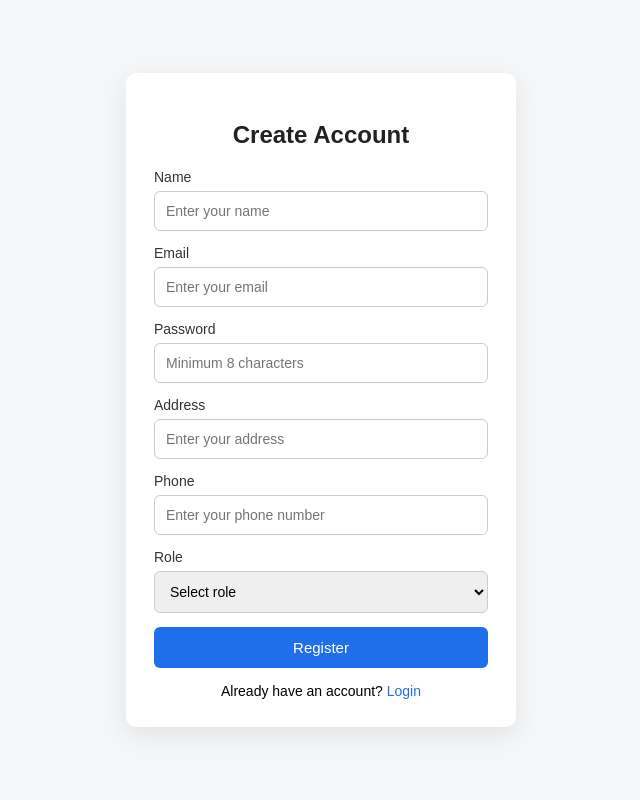
After one commit to ArafatJamil254/online-car-rent, a PHP site: page /views/register.php in a window 1280 px wide. The commit adds this page. Shown: the whole page, without its empty margins (319-959 px from the left). Run offline with PHP 8.4, Linux system fonts and the light colour scheme.

Commit message:
Auth configuration_1st task

```diff
--- /dev/null
+++ b/assets/ajax.js
@@ -0,0 +1,70 @@
+// Task 1 - 23-53651-3
+// JS validation for registration and login
+
+document.addEventListener("DOMContentLoaded", function () {
+    const registerForm = document.getElementById("registerForm");
+    const loginForm = document.getElementById("loginForm");
+
+    function showClientError(message) {
+        const errorBox = document.getElementById("clientError");
+
+        if (errorBox) {
+            errorBox.textContent = message;
+            errorBox.style.display = "block";
+        } else {
+            alert(message);
+        }
+    }
+
+    if (registerForm) {
+        registerForm.addEventListener("submit", function (event) {
+            const name = registerForm.name.value.trim();
+            const email = registerForm.email.value.trim();
+            const password = registerForm.password.value.trim();
+            const address = registerForm.address.value.trim();
+            const phone = registerForm.phone.value.trim();
+            const role = registerForm.role.value;
+
+            if (name === "" || email === "" || password === "" || address === "" || phone === "" || role === "") {
+                event.preventDefault();
+                showClientError("All fields are required.");
+                return;
+            }
+
+            if (!email.includes("@") || !email.includes(".")) {
+                event.preventDefault();
+                showClientError("Please enter a valid email address.");
+                return;
+            }
+
+            if (password.length < 8) {
+                event.preventDefault();
+                showClientError("Password must be at least 8 characters.");
+                return;
+            }
+
+            if (role !== "admin" && role !== "member") {
+                event.preventDefault();
+                showClientError("Please select a valid role.");
+            }
+        });
+    }
+
+    if (loginForm) {
+        loginForm.addEventListener("submit", function (event) {
+            const email = loginForm.email.value.trim();
+            const password = loginForm.password.value.trim();
+
+            if (email === "" || password === "") {
+                event.preventDefault();
+                showClientError("Email and password are required.");
+                return;
+            }
+
+            if (!email.includes("@") || !email.includes(".")) {
+                event.preventDefault();
+                showClientError("Please enter a valid email address.");
+            }
+        });
+    }
+});
--- /dev/null
+++ b/assets/auth.css
@@ -0,0 +1,101 @@
+* {
+    box-sizing: border-box;
+    font-family: Arial, sans-serif;
+}
+
+body {
+    margin: 0;
+    min-height: 100vh;
+    background: #f4f6f8;
+    display: flex;
+    align-items: center;
+    justify-content: center;
+}
+
+.auth-box {
+    width: 390px;
+    background: #ffffff;
+    padding: 28px;
+    border-radius: 10px;
+    box-shadow: 0 8px 25px rgba(0, 0, 0, 0.08);
+}
+
+h2 {
+    text-align: center;
+    margin-bottom: 20px;
+    color: #222;
+}
+
+label {
+    display: block;
+    margin-bottom: 6px;
+    font-size: 14px;
+    color: #333;
+}
+
+input,
+select {
+    width: 100%;
+    padding: 11px;
+    margin-bottom: 14px;
+    border: 1px solid #ccc;
+    border-radius: 6px;
+    font-size: 14px;
+}
+
+.remember {
+    display: flex;
+    align-items: center;
+    gap: 8px;
+    margin-bottom: 18px;
+    font-size: 14px;
+}
+
+.remember input {
+    width: auto;
+    margin: 0;
+}
+
+button {
+    width: 100%;
+    padding: 12px;
+    background: #1f6feb;
+    color: #ffffff;
+    border: none;
+    border-radius: 6px;
+    font-size: 15px;
+    cursor: pointer;
+}
+
+button:hover {
+    background: #1558c0;
+}
+
+.message {
+    padding: 10px;
+    margin-bottom: 14px;
+    border-radius: 6px;
+    text-align: center;
+    font-size: 14px;
+}
+
+.error {
+    background: #ffe5e5;
+    color: #b00020;
+}
+
+.success {
+    background: #e6ffed;
+    color: #137333;
+}
+
+.bottom-text {
+    text-align: center;
+    margin-top: 15px;
+    font-size: 14px;
+}
+
+.bottom-text a {
+    color: #1f6feb;
+    text-decoration: none;
+}
--- /dev/null
+++ b/views/register.php
@@ -0,0 +1,66 @@
+<?php
+session_start();
+
+$error = $_SESSION['error'] ?? "";
+$success = $_SESSION['success'] ?? "";
+
+unset($_SESSION['error'], $_SESSION['success']);
+?>
+
+<!DOCTYPE html>
+<html lang="en">
+<head>
+    <meta charset="UTF-8">
+    <title>Register | Online Car Rent</title>
+    <link rel="stylesheet" href="../assets/auth.css">
+</head>
+<body>
+
+<div class="auth-box">
+    <h2>Create Account</h2>
+
+    <div id="clientError" class="message error" style="display:none;"></div>
+
+    <?php if (!empty($error)): ?>
+        <div class="message error"><?php echo htmlspecialchars($error); ?></div>
+    <?php endif; ?>
+
+    <?php if (!empty($success)): ?>
+        <div class="message success"><?php echo htmlspecialchars($success); ?></div>
+    <?php endif; ?>
+
+    <form id="registerForm" action="../controllers/authController.php?action=register" method="POST">
+        <label>Name</label>
+        <input type="text" name="name" placeholder="Enter your name" required>
+
+        <label>Email</label>
+        <input type="email" name="email" placeholder="Enter your email" required>
+
+        <label>Password</label>
+        <input type="password" name="password" placeholder="Minimum 8 characters" required>
+
+        <label>Address</label>
+        <input type="text" name="address" placeholder="Enter your address" required>
+
+        <label>Phone</label>
+        <input type="text" name="phone" placeholder="Enter your phone number" required>
+
+        <label>Role</label>
+        <select name="role" required>
+            <option value="">Select role</option>
+            <option value="member">Member</option>
+            <option value="admin">Admin</option>
+        </select>
+
+        <button type="submit">Register</button>
+    </form>
+
+    <div class="bottom-text">
+        Already have an account?
+        <a href="login.php">Login</a>
+    </div>
+</div>
+
+<script src="../assets/ajax.js"></script>
+</body>
+</html>
```
Also changed, not shown: controllers/authController.php (added, +125 -0 lines), models/userModel.php (added, +38 -0 lines), views/login.php (+6 -105 lines).
